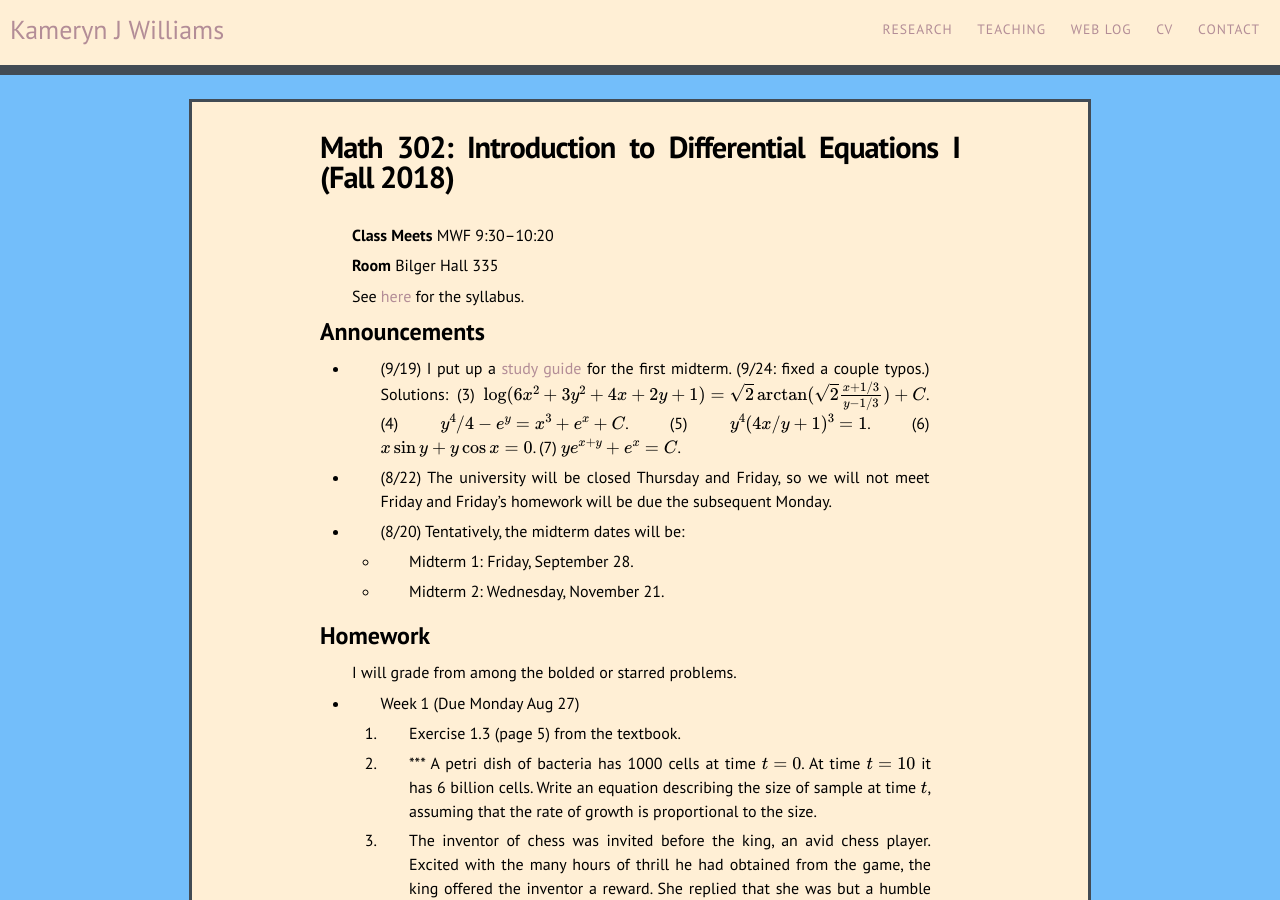
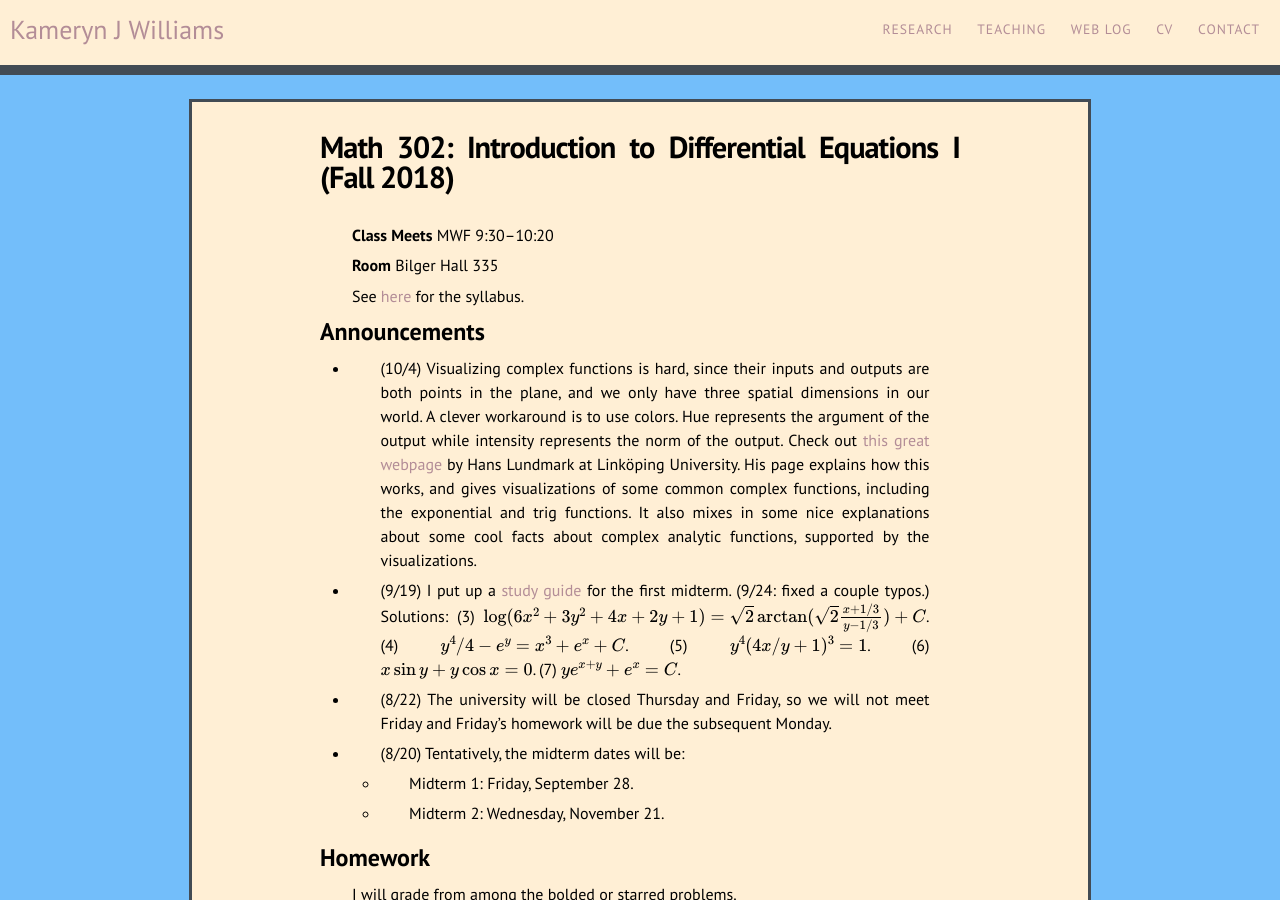
Before and after one commit to kamerynjw/kamerynjw.github.io, a Jekyll site: the page built from teaching/2018/math302.md, in a window 1280 px wide and 900 px high. Built offline with Jekyll 4.4.1, drawn with Linux system fonts in a browser that asks for light colours; nearby versions of some CDN libraries; formulas are drawn with MathJax 3.

Commit message:
added thing about graphic complex fns and how cool they are

```diff
--- a/teaching/2018/math302.md
+++ b/teaching/2018/math302.md
@@ -12,6 +12,8 @@ See [here]({{ page.url }}syllabus) for the syllabus.
 
 Announcements
 -------------
+
+* (10/4) Visualizing complex functions is hard, since their inputs and outputs are both points in the plane, and we only have three spatial dimensions in our world. A clever workaround is to use colors. Hue represents the argument of the output while intensity represents the norm of the output. Check out [this great webpage](http://users.mai.liu.se/hanlu09/complex/domain_coloring.html) by Hans Lundmark at Linköping University. His page explains how this works, and gives visualizations of some common complex functions, including the exponential and trig functions. It also mixes in some nice explanations about some cool facts about complex analytic functions, supported by the visualizations.
 
 * (9/19) I put up a [study guide]({{ page.url }}sg1.pdf) for the first midterm. (9/24: fixed a couple typos.) Solutions: (3) $\log(6x^2 + 3y^2 + 4x + 2y + 1) = \sqrt 2 \arctan(\sqrt 2 \frac{x+1/3}{y-1/3}) + C$. (4) $y^4/4 - e^y = x^3 + e^x + C$. (5) $y^4(4x/y + 1)^3 = 1$. (6) $x\sin y + y \cos x = 0$. (7) $ye^{x+y} + e^x = C$.
 
```
